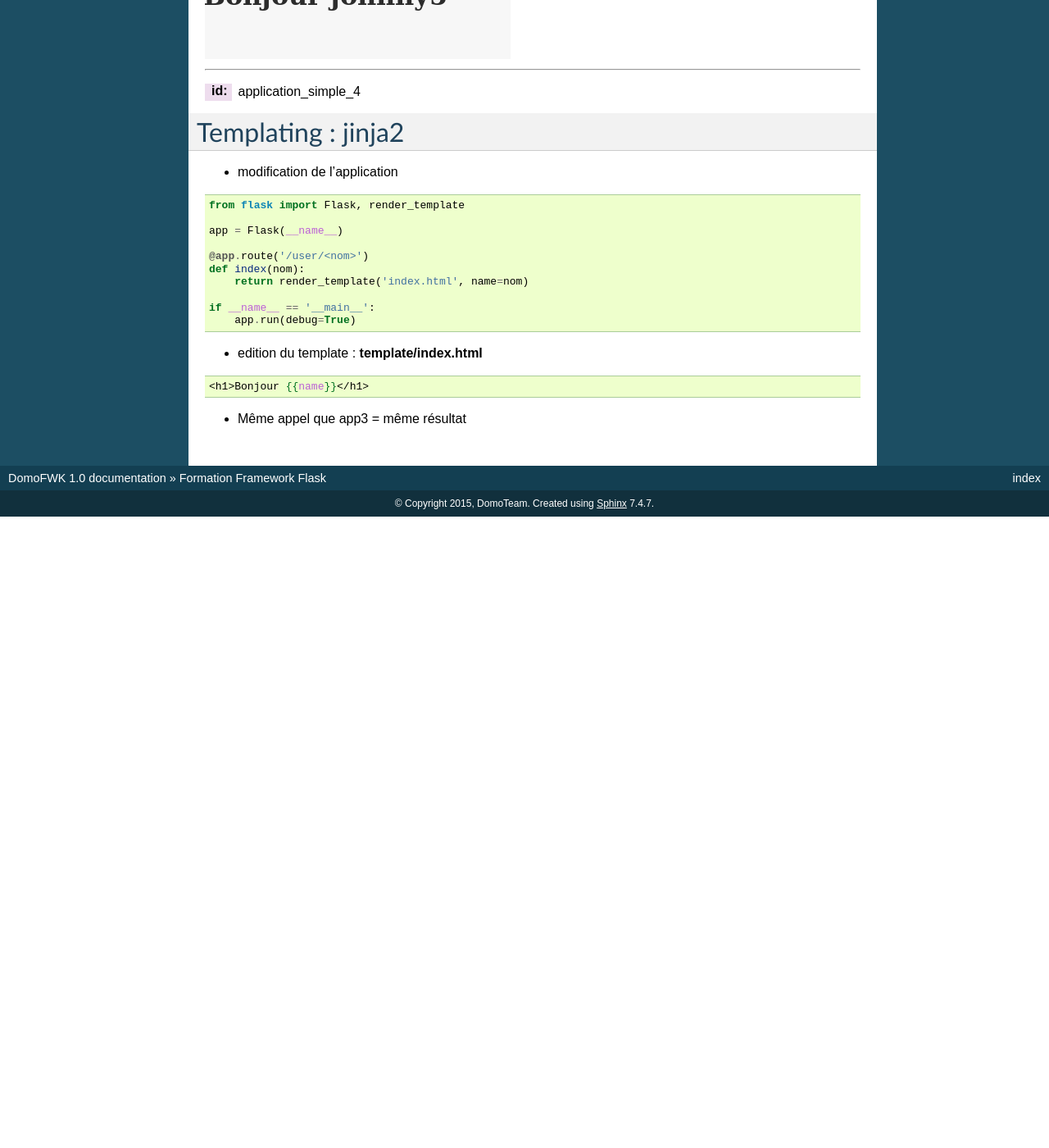
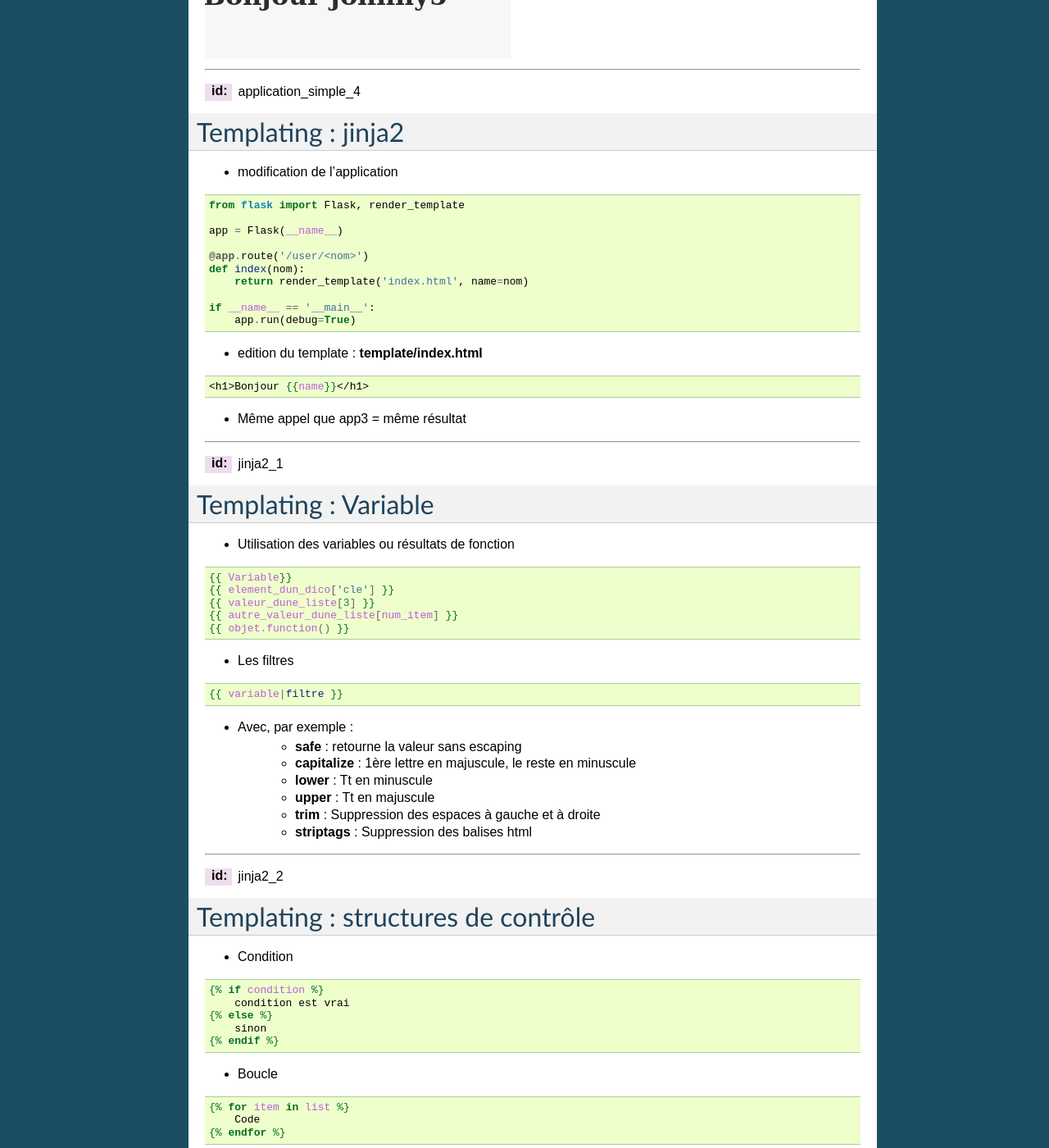
Before and after one commit to domofwk/domofwk-docs, a Sphinx documentation site: the page built from source/formations/flask/formation_flask.rst, in a window 1280 px wide and 1400 px high, scrolled down 3246 px. Shown: the whole window at 82% size. Built offline with Sphinx 7.4.7, drawn with Linux system fonts in a browser that asks for light colours; before the commit the page ends 3876 px from its top, so only the background shows below that; some of the changed text lies outside the part shown.

Commit message:
Add jinja2 slides

```diff
--- a/source/formations/flask/formation_flask.rst
+++ b/source/formations/flask/formation_flask.rst
@@ -228,3 +228,114 @@ Templating : jinja2
     <h1>Bonjour {{name}}</h1>
 
 * Même appel que app3 = même résultat
+
+----
+
+:id: jinja2_1
+
+Templating : Variable
+=====================
+
+* Utilisation des variables ou résultats de fonction
+
+.. code-block:: jinja
+
+    {{ Variable}}
+    {{ element_dun_dico['cle'] }}
+    {{ valeur_dune_liste[3] }}
+    {{ autre_valeur_dune_liste[num_item] }}
+    {{ objet.function() }}
+
+* Les filtres
+
+.. code-block:: jinja
+
+    {{ variable|filtre }}
+
+* Avec, par exemple :
+    * **safe** : retourne la valeur sans escaping
+    * **capitalize** : 1ère lettre en majuscule, le reste en minuscule
+    * **lower** : Tt en minuscule
+    * **upper** : Tt en majuscule
+    * **trim** : Suppression des espaces à gauche et à droite
+    * **striptags** : Suppression des balises html
+
+----
+
+:id: jinja2_2
+
+Templating : structures de contrôle
+===================================
+
+* Condition
+
+.. code-block:: jinja
+
+    {% if condition %}
+        condition est vrai
+    {% else %}
+        sinon
+    {% endif %}
+
+* Boucle
+
+.. code-block:: jinja
+
+    {% for item in list %}
+        Code
+    {% endfor %}
+
+----
+
+:id: jinja2_3
+
+Templating : Macros
+===================
+
+* Définition de la macro
+
+.. code-block:: jinja
+
+    {% macro ma_macro %}
+        <li>{{ item }}</li>
+    {% endmacro %}
+
+* Utilisation des macros
+
+.. code-block:: jinja
+
+    {% for element in ma_list %}
+        {{ macros.ma_macro(elemnt) }}
+    {% endfor %}
+
+----
+
+:id: jinja2_4
+
+Templating : Block
+==================
+
+* Definition d'un block
+
+.. code-block:: jinja
+
+    {% block mon_block %}
+        Contenu par defaut du block
+    {% endblock %}
+
+* Surcharge du contenu du block
+
+.. code-block:: jinja
+
+    {% block mon_block %}
+         Mon nouveau contenu
+    {% endblock %}
+
+* Surcharge, en gardant le contenu parent
+
+.. code-block:: jinja
+
+    {% block mon_block %}
+        {{ super }}
+         Mon nouveau contenu
+    {% endblock %}
```
Also changed, not shown: other parts of source/formations/flask/formation_flask.rst (+1 -1 lines).
